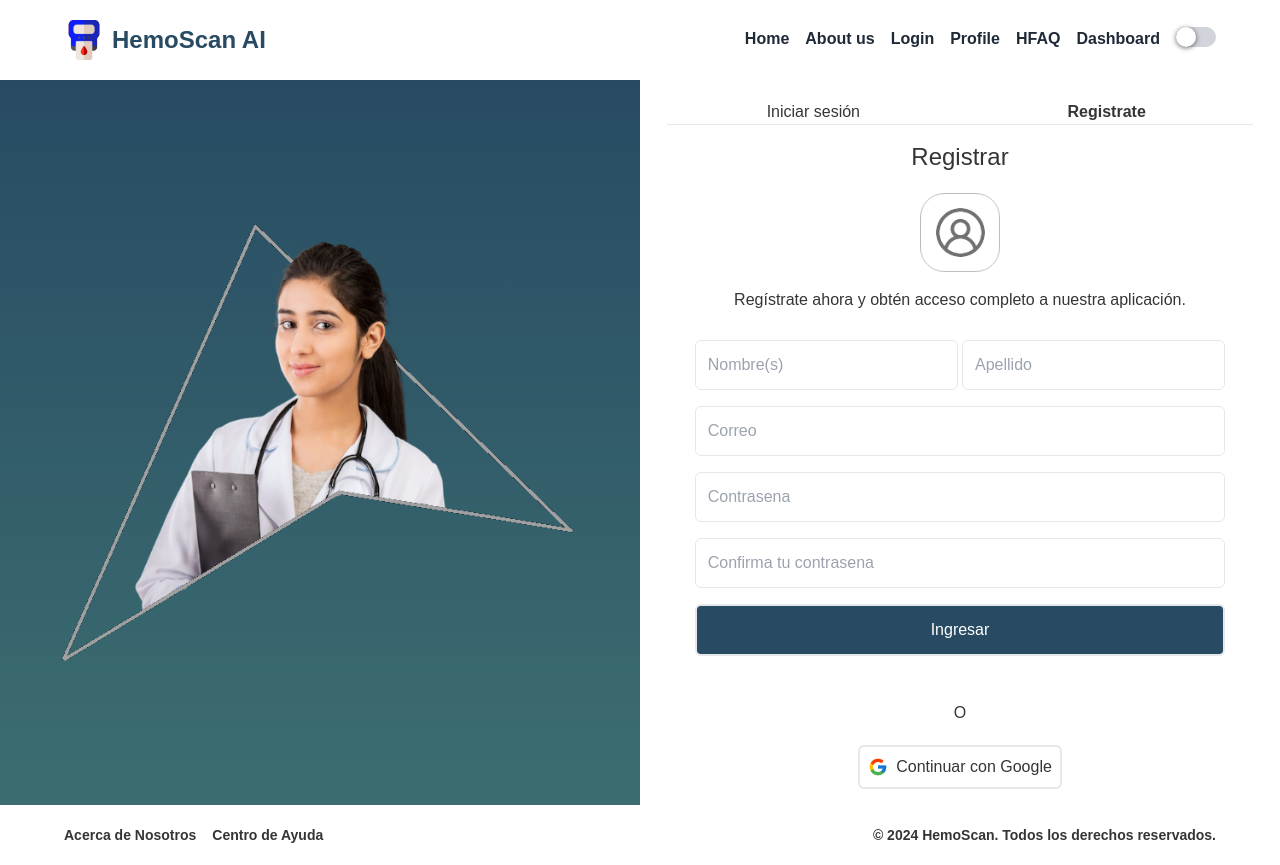
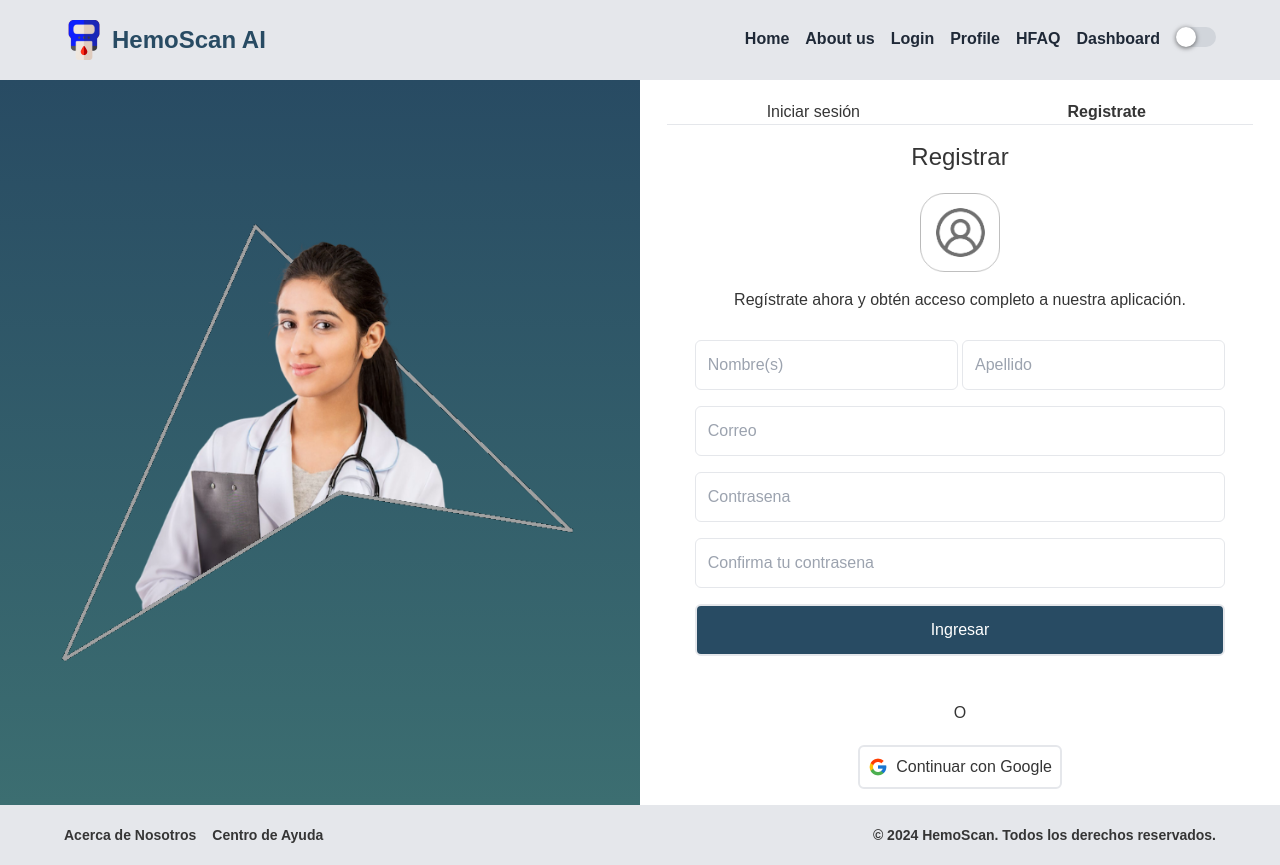
Before and after one commit to JiovannyVega/HemoScan, a React (Vite) app: page /signup in a window 1280 px wide. Built offline with nearby package versions, Linux system fonts and the light colour scheme.

Commit message:
Refactorizar estilos del Footer y Header

```diff
--- a/src/components/Footer.jsx
+++ b/src/components/Footer.jsx
@@ -2,7 +2,7 @@ import { Link } from "react-router-dom";
 
 const Footer = () => {
   return (
-    <footer className="w-full p-5 text-sm font-bold text-center bg-background dark:bg-gray-800 text-text dark:text-text-dark">
+    <footer className="w-full p-5 text-sm font-bold text-center bg-gray-200 dark:bg-gray-800 text-text dark:text-text-dark">
       <div className="flex flex-col items-center justify-between max-w-6xl mx-auto md:flex-row">
         <div className="flex flex-wrap justify-center gap-4 mb-4 md:mb-0">
           <Link to="/about" className="hover:underline hover:text-hover dark:hover:text-hover-dark">
--- a/src/components/Header.jsx
+++ b/src/components/Header.jsx
@@ -33,7 +33,7 @@ const Header = () => {
   ];
 
   return (
-    <header className="p-5 m-0 bg-white dark:bg-gray-800">
+    <header className="p-5 m-0 bg-gray-200 dark:bg-gray-800">
       <div className="flex flex-row items-center justify-between max-w-6xl mx-auto shrink">
         <div className="flex items-center mb-4 shrink-1 md:mb-0">
           <img src="/assets/logo.png" alt="logo" className="w-10 mr-2" />
```
